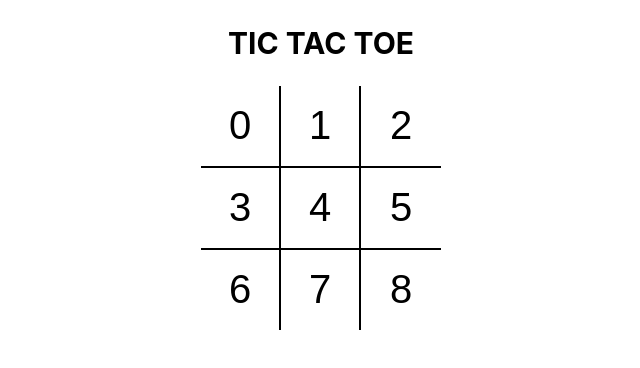
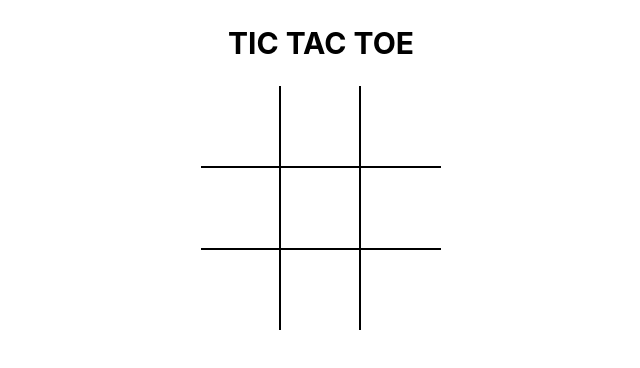
Before and after one commit to avinashGunturu/tictactoe, a React (Create React App) app: page / in a window 1280 px wide. Shown: the top 368 px of the page, without its empty margins (319-959 px from the left). Built offline with nearby package versions, Linux system fonts and the light colour scheme.

Commit message:
added board state

```diff
--- a/src/components/Board.jsx
+++ b/src/components/Board.jsx
@@ -1,23 +1,51 @@
-import React from "react";
+import React, { useState } from "react";
 import Square from "./Square";
 
 const Board = () => {
+  const [board, setBoard] = useState(Array(9).fill(null));
+  const [isXnext, setISXNext] = useState(false);
+
+  const handleSquarClick = (position) => {
+    if (board[position]) {
+      return;
+    }
+    setBoard((prev) => {
+      return prev.map((square, pos) => {
+        if (pos === position) {
+          return isXnext ? "X" : "O";
+        }
+
+        return square;
+      });
+    });
+    setISXNext((prev) => !prev);
+  };
+  const renderSquare = (position) => {
+    return (
+      <Square
+        value={board[position]}
+        onClick={() => {
+          handleSquarClick(position);
+        }}
+      />
+    );
+  };
   return (
     <div className="board">
       <div className="board-row">
-        <Square value={0} />
-        <Square value={1} />
-        <Square value={2} />
+        {renderSquare(0)}
+        {renderSquare(1)}
+        {renderSquare(2)}
       </div>
       <div className="board-row">
-        <Square value={3} />
-        <Square value={4} />
-        <Square value={5} />
+        {renderSquare(3)}
+        {renderSquare(4)}
+        {renderSquare(5)}
       </div>
       <div className="board-row">
-        <Square value={6} />
-        <Square value={7} />
-        <Square value={8} />
+        {renderSquare(6)}
+        {renderSquare(7)}
+        {renderSquare(8)}
       </div>
     </div>
   );
--- a/src/components/Square.jsx
+++ b/src/components/Square.jsx
@@ -1,7 +1,11 @@
 import React from "react";
 
-const Square = ({ value }) => {
-  return <button className="square">{value}</button>;
+const Square = ({ value, onClick }) => {
+  return (
+    <button className="square" onClick={onClick}>
+      {value}
+    </button>
+  );
 };
 
 export default Square;
```
